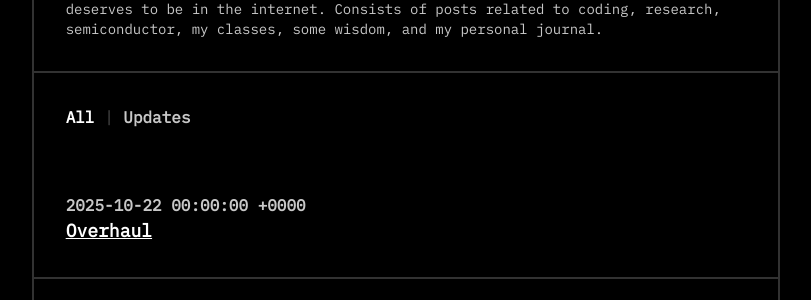
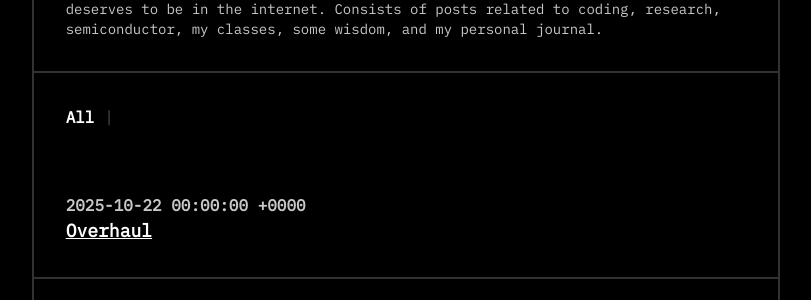
Before and after one commit to theluqmn/blog, a Jekyll site: the page built from index.md, in a window 1280 px wide. Shown: the part 294-594 px from the top of the page, without its empty margins (234-1045 px from the left). Built offline with Jekyll 4.4.1, drawn with Linux system fonts in a browser that asks for light colours; nearby versions of some CDN libraries.

Commit message:
some changes to index

```diff
--- a/_layouts/index_all.html
+++ b/_layouts/index_all.html
@@ -41,7 +41,6 @@
             outline outline-1 outline-[rgb(50,50,50)] border border-1 border-[rgb(50,50,50)]">
                 <p class="font-bold text-base text-[rgb(50,50,50)]">
                     <a href="https://blog.theluqmn.com/" target="_blank"class="text-white hover:text-white duration-300">All</a> |
-                    <a href="https://blog.theluqmn.com/updates" target="_blank"class="text-[rgb(200,200,200)] hover:text-white duration-300">Updates</a>
                 </p>
 
                 <div class="
```
